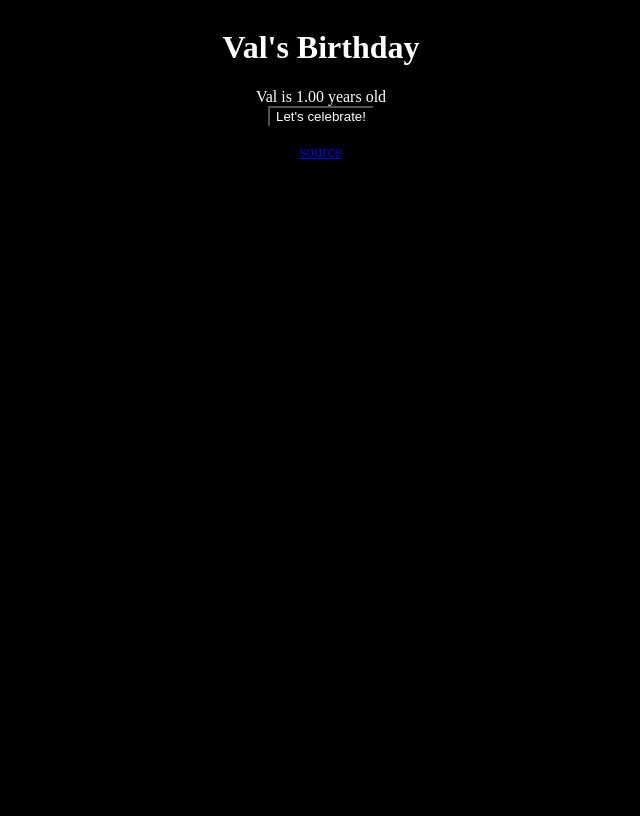
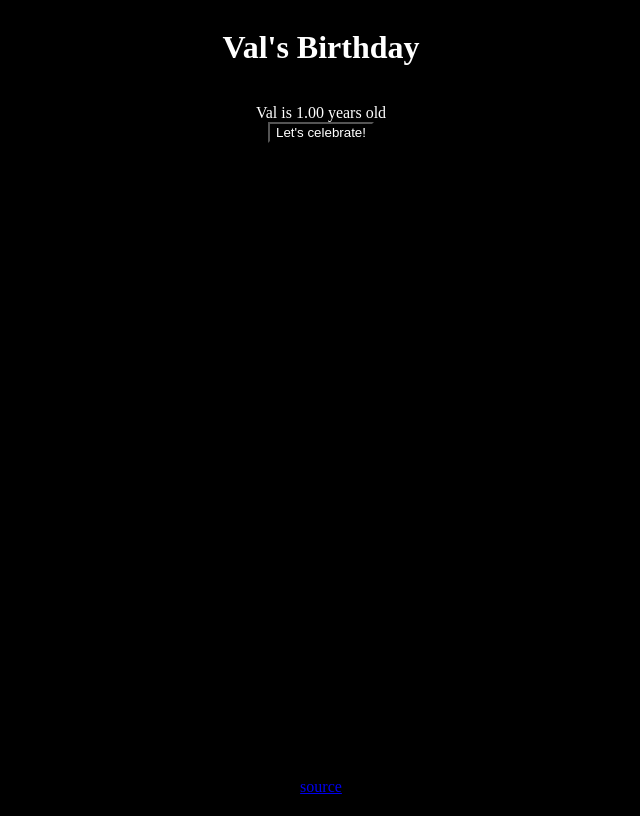
Before and after one commit to terracota-p/val-birthday, a SvelteKit app: page / in a window 1280 px wide. Shown: the whole page, without its empty margins (319-959 px from the left). Built offline with nearby package versions, Linux system fonts and the light colour scheme.

Commit message:
style: page structure

```diff
--- a/src/routes/+page.svelte
+++ b/src/routes/+page.svelte
@@ -12,11 +12,13 @@
 
 	<main>
 		<div>Val is {getAge()} years old</div>
-		<button on:click={celebrate}>Let's celebrate!</button>
+		<div>
+			<button on:click={celebrate}>Let's celebrate!</button>
+		</div>
 	</main>
 
 	<footer>
-		<p><a href="https://github.com/terracota-p/val-birthday">source</a></p>
+		<span><a href="https://github.com/terracota-p/val-birthday">source</a></span>
 	</footer>
 </div>
 
@@ -27,9 +29,35 @@
 		min-height: 100vh;
 	}
 
+	header {
+		text-align: center;
+	}
+
+	main {
+		flex: 1;
+		display: flex;
+		flex-direction: column;
+		padding: 1rem;
+		width: 100%;
+		margin: 0 auto;
+		box-sizing: border-box;
+		text-align: center;
+	}
+
+	footer {
+		display: flex;
+		justify-content: center;
+		padding: 12px;
+	}
+
 	button {
 		text-align: center;
 		background-color: black;
 		color: white;
 	}
+
+	button:hover {
+		background-color: white;
+		color: black;
+	}
 </style>
--- a/src/routes/styles.css
+++ b/src/routes/styles.css
@@ -1,5 +1,4 @@
 body {
-	text-align: center;
 	background-color: black;
 	color: white;
 }
```
